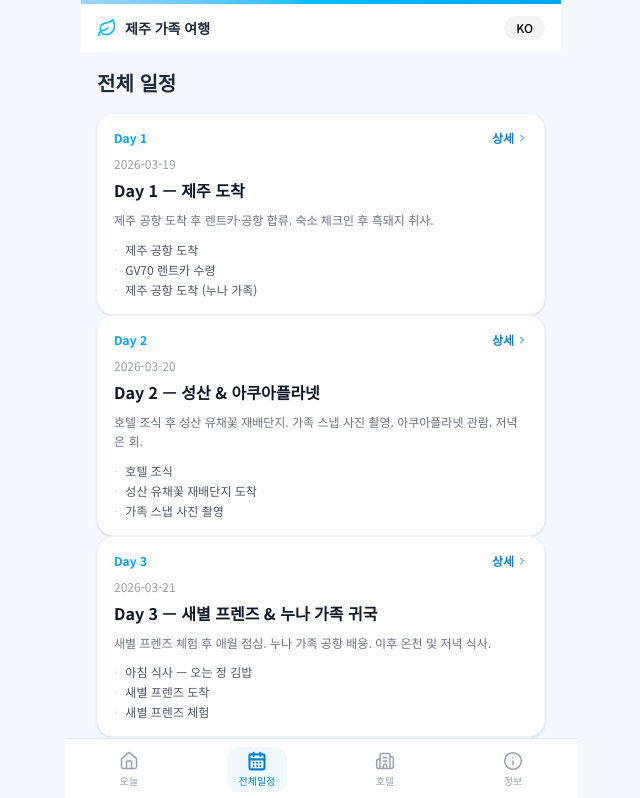
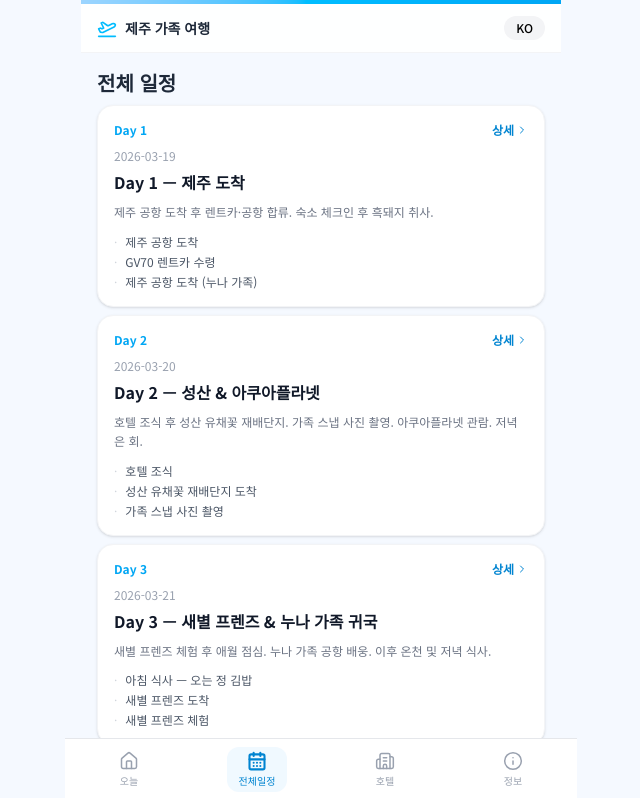
Before and after one commit to yglee8048/jeju-family-trip, a Next.js app: page /schedule in a window 1280 px wide. Shown: the top 798 px of the page, without its empty margins (319-959 px from the left). Built offline with nearby package versions, Linux system fonts and the light colour scheme.

Commit message:
feat: 스타일 조정 및 아이콘 변경

```diff
--- a/app/schedule/page.tsx
+++ b/app/schedule/page.tsx
@@ -12,7 +12,7 @@ export default function SchedulePage() {
   );
 
   return (
-    <div className="px-4 pt-4 space-y-4">
+    <div className="px-4 pt-4 space-y-2">
       <h1 className="text-xl font-bold text-gray-800">{t(lang, 'schedule.title')}</h1>
       {filteredSchedules.map(s => (
         <DayCard key={s.day} schedule={s} lang={lang} />
--- a/src/components/layout/Header.tsx
+++ b/src/components/layout/Header.tsx
@@ -1,6 +1,6 @@
 'use client';
 import { useState } from 'react';
-import { ChevronDown, Leaf } from 'lucide-react';
+import { ChevronDown, PlaneTakeoff } from 'lucide-react';
 import { useApp } from '../../context/AppContext';
 import { personas } from '../../data/personas';
 
@@ -22,7 +22,7 @@ export function Header() {
         <div className="bg-white/90 backdrop-blur-sm border-b border-gray-100">
           <div className="flex items-center justify-between px-4 py-3">
             <div className="flex items-center gap-2">
-              <Leaf className="w-5 h-5 text-sky-400" strokeWidth={2} />
+              <PlaneTakeoff className="w-5 h-5 text-sky-400" strokeWidth={2} />
               <span className="font-semibold text-gray-800 text-sm">제주 가족 여행</span>
             </div>
             <div className="flex items-center gap-3">
--- a/src/components/schedule/DayCard.tsx
+++ b/src/components/schedule/DayCard.tsx
@@ -12,7 +12,7 @@ export function DayCard({ schedule, lang }: Props) {
   const highlights = schedule.timeline.filter(t => t.highlight).slice(0, 3);
 
   return (
-    <Link href={`/schedule/${schedule.day}`}>
+    <Link href={`/schedule/${schedule.day}`} className="block">
       <div className="bg-white border border-gray-100 rounded-2xl shadow-sm hover:shadow-md transition-all duration-200 active:scale-95">
         <div className="p-4">
           <div className="flex items-center justify-between mb-1">
```
Also changed, not shown: 1 other file (tests, documents, lock files or other folders).
